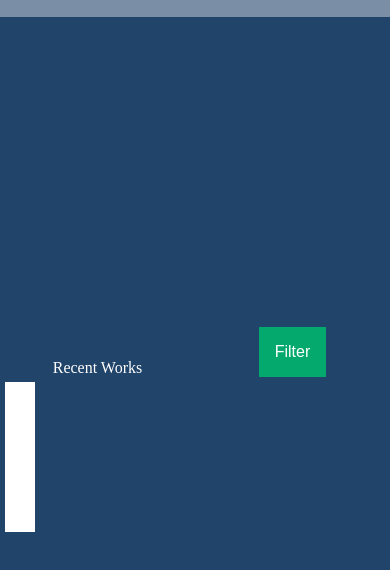
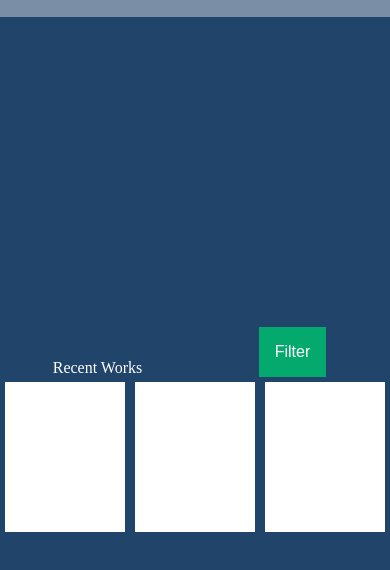
Before and after one commit to naysu06/personal-portoflio-2.0, a plain HTML site: page index.html in a window 390 px wide. Shown: the part 1506-2076 px from the top of the page. Drawn offline with Linux system fonts and the light colour scheme.

Commit message:
update
fixed proj container

```diff
--- a/mycss.css
+++ b/mycss.css
@@ -176,6 +176,21 @@
     color: #fff;
   }
 
+  .project {
+    display: flex;
+    flex: 1;
+    width: 100%;
+    height: 150px;
+    background-color: #fff;
+  }
+
+  .proj-list-container {
+    width: 100%;
+    height: 150px;
+    margin: 5px;
+  }
+
+
   .dropdown {
     position: relative;
     display: inline-block;
@@ -217,14 +232,4 @@
   .dropdown:hover .dropbtn {
     background-color: #3e8e41;
   }
-
-  .project {
-    display: flex;
-    flex: 1;
-    width: 100%;
-    height: 150px;
-    background-color: #fff;
-    margin: 5px;
-  }
-
 }
```
